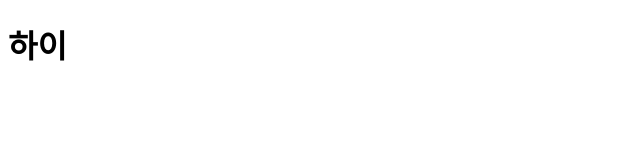
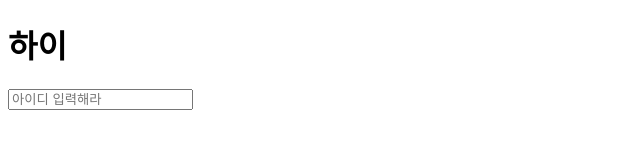
Before and after one commit to fridec13/my-first-repository, a plain HTML site: page index.html in a window 1280 px wide. Shown: the whole page, without its empty margins (0-640 px from the left). Drawn offline with Linux system fonts and the light colour scheme.

Commit message:
아이디 입력창 추가

```diff
--- a/index.html
+++ b/index.html
@@ -7,5 +7,6 @@
 </head>
 <body>
     <h1>하이</h1>
+    <input type="text" placeholder="아이디 입력해라">
 </body>
 </html>
```
